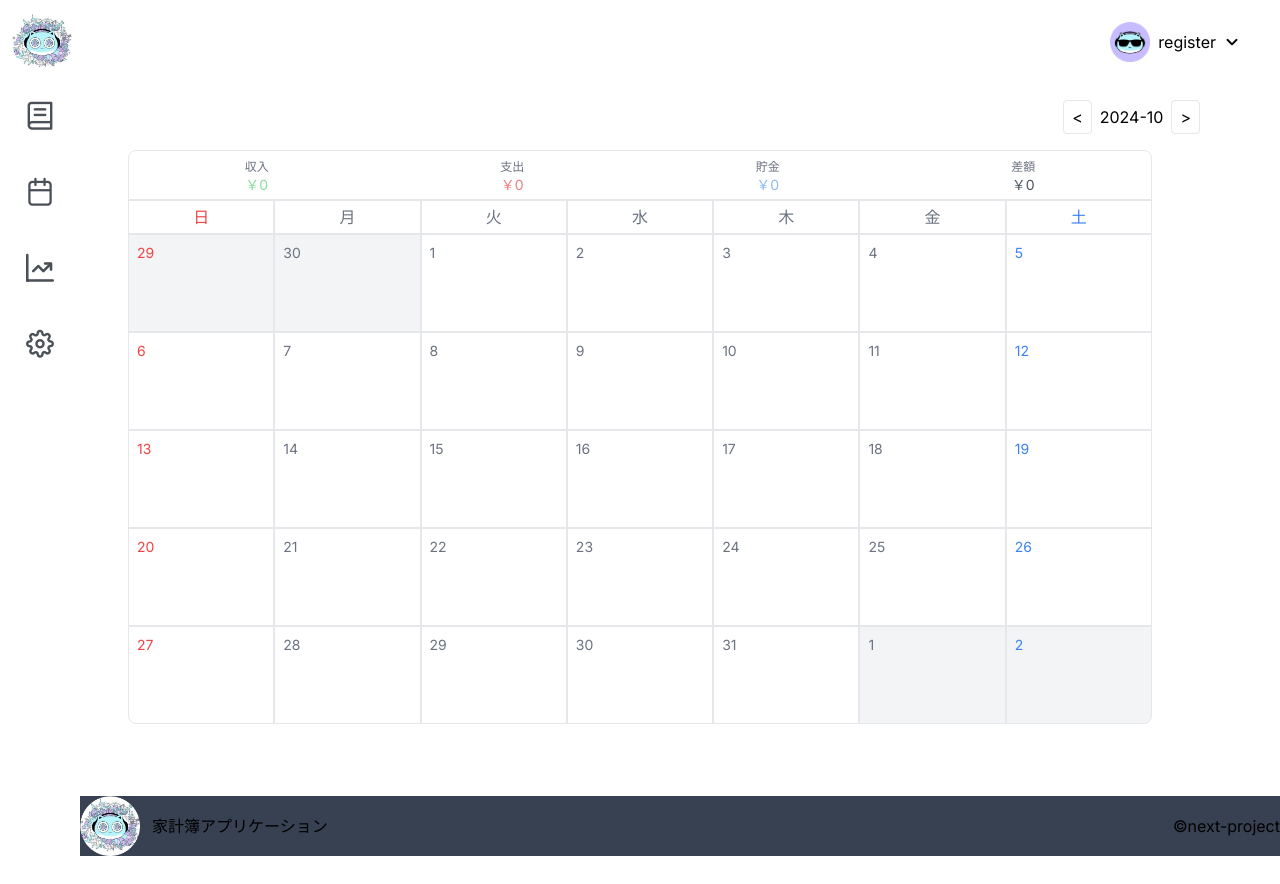
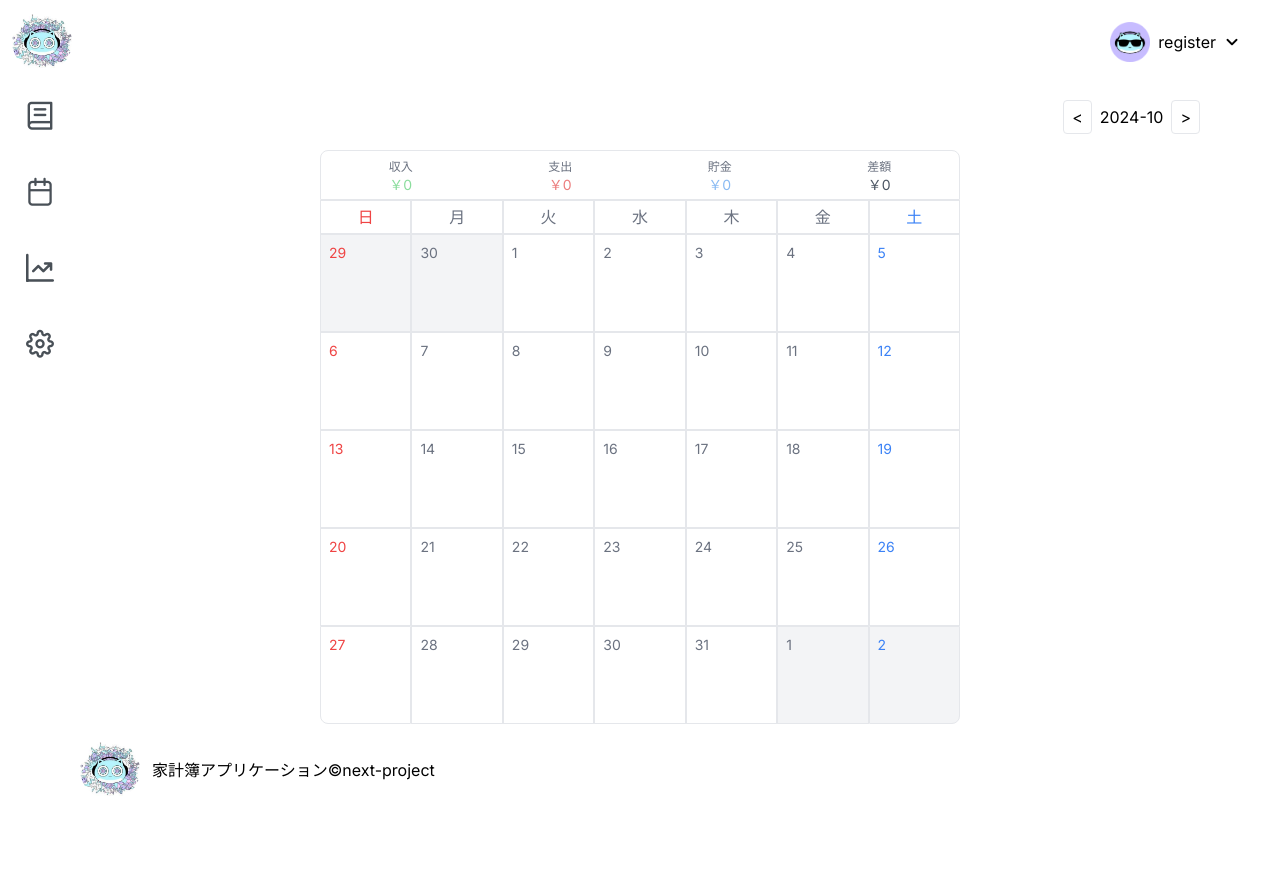
Before and after one commit to tomao112/account_book, a Next.js app: page /components/layouts/income-expense in a window 1280 px wide. Before the commit the page ends 856 px from the top, so only its background shows below. Built offline with nearby package versions, Linux system fonts and the light colour scheme; no server answers; the database is empty.

Commit message:
update: 全ページのレイアウトを修正中

```diff
--- a/src/app/components/calendar/calendar.tsx
+++ b/src/app/components/calendar/calendar.tsx
@@ -81,7 +81,7 @@ const Calendar: React.FC<CalendarProps> = ({ selectedMonth, transactions, onDate
   const renderCalendar = () => {
     const days = generateCalendarDays(selectedMonth);
     return (
-        <div className="grid grid-cols-7 pr-32 pl-32 pb-10">
+        <div className="grid grid-cols-7 pb-10 w-2/4">
           {['日', '月', '火', '水', '木', '金', '土'].map((day, index) => (
           <div key={index} className={`text-center border p-1 ${day === '土' ? 'text-blue-500' : day === '日' ? 'text-red-500' : 'text-gray-500'}`}>
             {day}
@@ -130,7 +130,7 @@ const Calendar: React.FC<CalendarProps> = ({ selectedMonth, transactions, onDate
   };
 
   return (
-    <div>
+    <div className='flex justify-center'>
       {renderCalendar()}
     </div>
   );
--- a/src/app/components/layouts/Chart/CategoryTotal.tsx
+++ b/src/app/components/layouts/Chart/CategoryTotal.tsx
@@ -104,7 +104,7 @@ function CategoryTotal({ selectedMonth, activeIndex }: CategoryTotalProps) {
     };
 
     return (
-        <div className="card mr-32 ml-32 mb-10 border">
+        <div className="card mr-32 ml-32 mb-10 border w-2/4">
             {header}
             <DataTable  value={filteredTotals} dataKey="0" emptyMessage="No categories found." rowClassName={rowClassName}>
                 {/* <Column header={selectAllRadioButton} body={radioButtonBodyTemplate} style={{ width: '4rem' }} /> */}
--- a/src/app/components/layouts/Chart/depositChart.tsx
+++ b/src/app/components/layouts/Chart/depositChart.tsx
@@ -72,7 +72,7 @@ export default function BarGraph({ transactions, selectedMonth }: BarGraphProps)
     }, [transactions, selectedMonth]); // transactionsとselectedMonthが変更されたときに再計算
 
     return (
-        <div className="card mr-32 ml-32 border rounded-lg p-8">
+        <div className="card mr-32 ml-32 border rounded-lg p-8 w-2/4">
             <Chart type="bar" data={chartData} options={chartOptions} />
         </div>
     );
--- a/src/app/components/layouts/Chart/expenseChart.tsx
+++ b/src/app/components/layouts/Chart/expenseChart.tsx
@@ -72,7 +72,7 @@ export default function ExpenseBarGraph({ transactions, selectedMonth }: BarGrap
     }, [transactions, selectedMonth]); // transactionsとselectedMonthが変更されたときに再計算
 
     return (
-        <div className="card mr-32 ml-32 border rounded-lg p-8">
+        <div className="card mr-32 ml-32 border rounded-lg p-8 w-2/4">
             <Chart type="bar" data={chartData} options={chartOptions} />
         </div>
     );
--- a/src/app/components/layouts/Chart/incomeChart.tsx
+++ b/src/app/components/layouts/Chart/incomeChart.tsx
@@ -74,7 +74,7 @@ export default function BarGraph({ transactions, selectedMonth }: BarGraphProps)
     }, [transactions, selectedMonth]); // transactionsとselectedMonthが変更されたときに再計算
 
     return (
-        <div className="card mr-32 ml-32 border rounded-lg p-8">
+        <div className="card mr-32 ml-32 border rounded-lg p-8 w-2/4">
             <Chart type="bar" data={chartData} options={chartOptions} />
         </div>
     );
--- a/src/app/components/layouts/Chart/tab.tsx
+++ b/src/app/components/layouts/Chart/tab.tsx
@@ -46,7 +46,7 @@ export default function Tab({ transactions, selectedMonth }: BarGraphProps) {
 // コンポーネント内で使用
 return (
     <div>
-        <TabMenu className='mr-32 ml-32 mb-5 mt-5 border rounded-lg' model={items} activeIndex={activeIndex} onTabChange={handleTabChange} />
+        <TabMenu className='mr-32 ml-32 mb-5 mt-5 border rounded-lg w-2/4' model={items} activeIndex={activeIndex} onTabChange={handleTabChange} />
         <div>
             {activeIndex === 0 && (
                 <>
@@ -55,7 +55,6 @@ return (
                     <CategoryTotal selectedMonth={selectedMonth} activeIndex={activeIndex}/>
                 </>
             )}
-
         </div>
         <div>
             {activeIndex === 1 && (
--- a/src/app/components/layouts/Footer.tsx
+++ b/src/app/components/layouts/Footer.tsx
@@ -3,8 +3,8 @@ import Image from "next/image";
 
 const Footer = () => {
   return (
-    <div className='ml-20'>
-      <div className='flex items-center justify-between bg-gray-700'>
+    <footer className='fixed bottom-0 left-0'>
+      <div className='flex items-center justify-between px-20'>
         <div className='flex items-center gap-3'>
           <Image
             src="/header_hum.jpg"
@@ -16,7 +16,7 @@ const Footer = () => {
         </div>
         <p>©next-project</p>
       </div>
-    </div>
+    </footer>
   )
 }
 
--- a/src/app/components/layouts/TransactionList/page.tsx
+++ b/src/app/components/layouts/TransactionList/page.tsx
@@ -142,7 +142,7 @@ const categories = [
         <MonthlySummary summary={monthlySummary} />
       </div>
 
-      <div className='ml-32 mr-32 bg-white'>
+      <div className='ml-32 mr-32 bg-white w-2/4 flex justify-center'>
         <table className="w-full ">
           <thead>
             <tr className="bg-gray-100 text-gray-600 uppercase text-sm leading-normal">
--- a/src/app/components/layouts/income-expense/MonthlySummary.tsx
+++ b/src/app/components/layouts/income-expense/MonthlySummary.tsx
@@ -9,7 +9,7 @@ interface MonthlySummaryProps {
 const MonthlySummary: React.FC<MonthlySummaryProps> = ({ summary }) => {
 
   return (
-    <div className="flex justify-around mt-4 border rounded-tr-lg rounded-tl-lg mr-32 ml-32 pt-2 pb-1 bg-white">
+    <div className="flex justify-around mt-4 border rounded-tr-lg rounded-tl-lg mr-32 ml-32 pt-2 pb-1 bg-white w-2/4">
       {/* <h2>月の収支</h2> */}
       <div className="text-center">
         <p className="text-xs text-gray-500">収入</p>
--- a/src/app/components/layouts/income-expense/page.tsx
+++ b/src/app/components/layouts/income-expense/page.tsx
@@ -168,7 +168,7 @@ export default function Home() {
 
   return (
     <main>
-      <div>
+      <div className=''>
         <div className="flex justify-end mr-20 mt-5 items-center">
           <button onClick={() => changeMonth(-1)} className="border text-black px-2 py-1 rounded">
             &lt;
@@ -180,7 +180,7 @@ export default function Home() {
             &gt;
           </button>
         </div>
-        <div>
+        <div className='flex justify-center'>
           <MonthlySummary summary={monthlySummary} />
         </div>
         <Calendar
@@ -196,9 +196,6 @@ export default function Home() {
             date={selectedDate}
             transactions={selectedTransaction}
           />
-        {/* <div className="col-span-8">
-          <TransactionList transactions={getFilterTransactions()} onEdit={handleEdit} onDelete={handleDelete} />
-        </div> */}
       </div>
       <div className="container mx-auto p-4">
       {isEditing && (
--- a/src/app/components/layouts/sidebar.tsx
+++ b/src/app/components/layouts/sidebar.tsx
@@ -9,7 +9,7 @@ import Link from 'next/link';
 export default function Headless() {
 
     return (
-        <div className='w-20 flex flex-col'>
+        <div className='w-20 flex flex-col h-screen'>
             <Tooltip target=".tooltip" className="tooltip-custom" />
             <div className='flex items-center justify-center flex-col gap-5'>
 							<Link className='tooltip w-14 h-14 flex items-center justify-center' data-pr-tooltip="daily" href={"./TransactionList"}>
--- a/src/app/layout.tsx
+++ b/src/app/layout.tsx
@@ -23,8 +23,7 @@ export default function RootLayout({
         <Header />
           {children}
         <Footer />
-        </body>
-
+      </body>
     </html>
   );
 }
```
Lines whose indentation alone changed are shown as unchanged.
